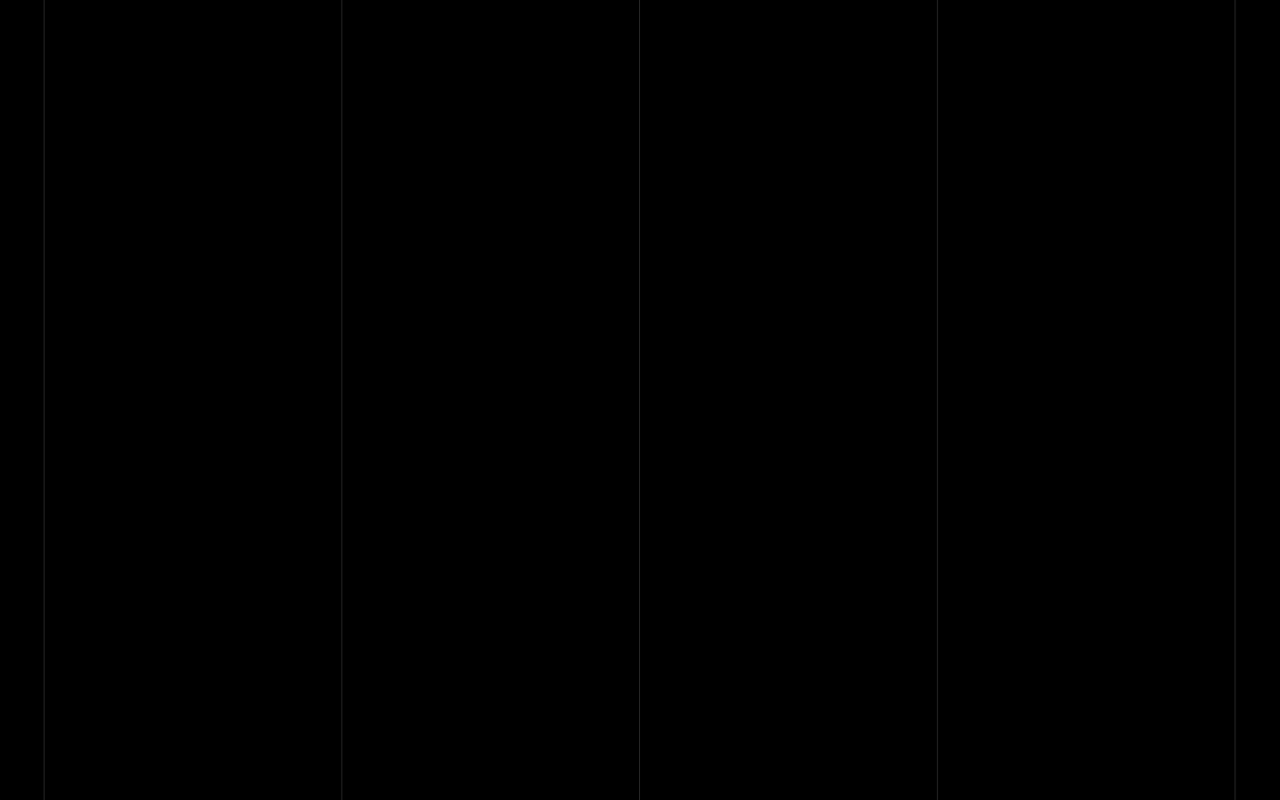
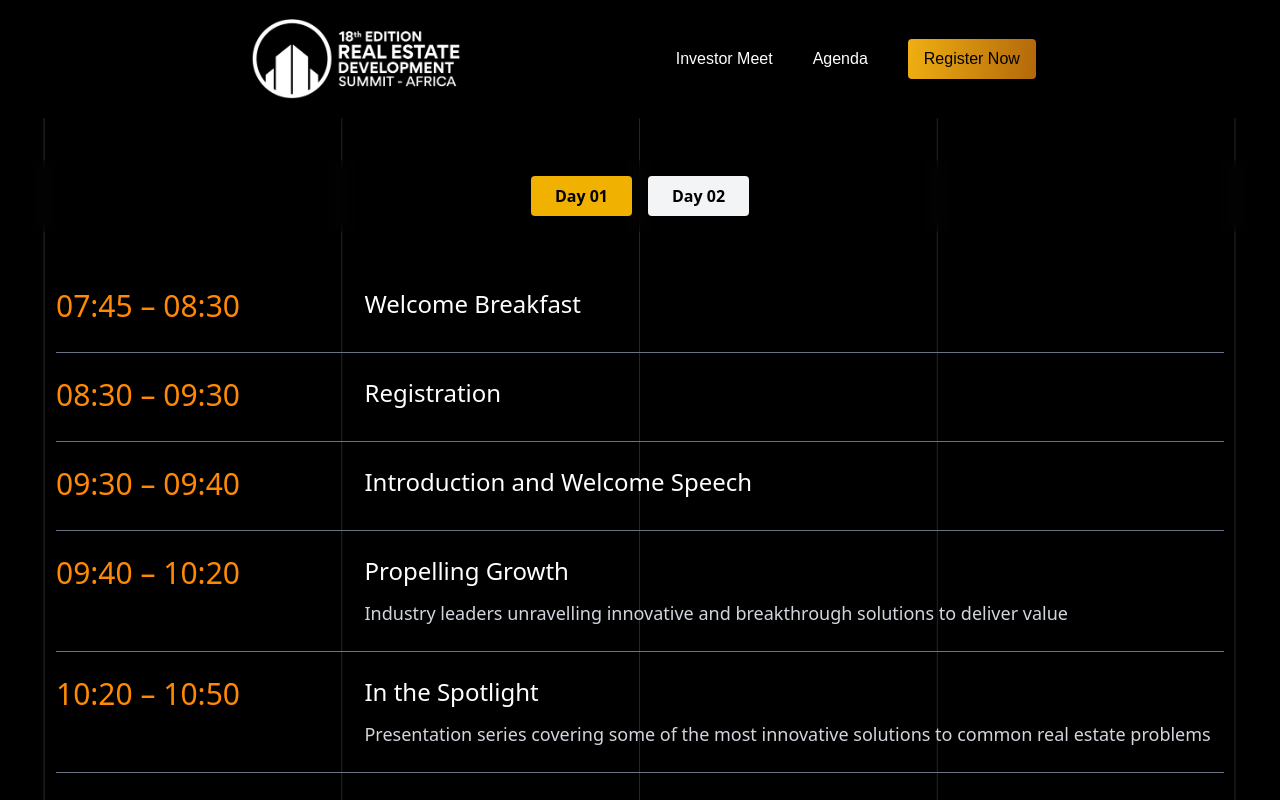
Before and after one commit to Sasmita-Netsquare/18th-REDS, a React (Vite) app: page /agenda in a window 1280 px wide. Before the commit this address had no page. Shown: the top 800 px of the page. Built offline with nearby package versions, Linux system fonts and the light colour scheme; a web font is replaced by a local one.

Commit message:
agenda content added

```diff
--- a/src/App.tsx
+++ b/src/App.tsx
@@ -1,5 +1,6 @@
 import { Route, Routes } from "react-router-dom";
 import PublicLayout from "./layouts/PublicLayout";
+import AgendaPage from "./pages/AgendaPage";
 import HomePage from "./pages/HomePage";
 
 const App = () => {
@@ -7,6 +8,7 @@ const App = () => {
     <Routes>
       <Route element={<PublicLayout />}>
         <Route path="/" element={<HomePage />} />
+        <Route path="/agenda" element={<AgendaPage />} />
       </Route>
     </Routes>
   );
--- a/src/index.css
+++ b/src/index.css
@@ -15,8 +15,8 @@ html,
 body {
   margin: 0;
   padding: 0;
-  @apply min-h-screen overflow-x-hidden;
-  overflow-y: auto;
+  /* @apply min-h-screen overflow-x-hidden; */
+  /* overflow-y: auto; */
   background-attachment: fixed;
   background-image: url("/backgroundImage.png");
   background-size: cover;
@@ -24,12 +24,13 @@ body {
   background-position: center;
   font-family: "Suisse Int'l", sans-serif;
   color: #ffffff; /* Optional: make text white to contrast with black bg */
-  overscroll-behavior-y: none;
+  /* overscroll-behavior-y: none; */
 }
 
 @layer components {
   .main-container {
-    @apply mx-auto max-w-screen overflow-hidden w-full px-[0.75rem] md:px-[1.560rem] lg:px-[3.260rem] 2xl:px-[3.8rem];
+    /* @apply mx-auto max-w-screen w-full overflow-hidden px-[0.75rem] md:px-[1.560rem] lg:px-[3.260rem] 2xl:px-[3.8rem]; */
+    @apply mx-auto max-w-screen w-full px-[0.75rem] md:px-[1.560rem] lg:px-[3.260rem] 2xl:px-[3.8rem];
   }
   .no-scrollbar::-webkit-scrollbar {
     display: none;
--- a/src/layouts/Header.tsx
+++ b/src/layouts/Header.tsx
@@ -39,7 +39,7 @@ const Header = () => {
           <a href="#" className="hover:text-yellow-500 text-white">
             Investor Meet
           </a>
-          <a href="#" className="hover:text-yellow-500 text-white">
+          <a href="/agenda" className="hover:text-yellow-500 text-white">
             Agenda
           </a>
           {/* <a href="#" className="hover:text-yellow-500 text-white">
--- /dev/null
+++ b/src/pages/AgendaPage.tsx
@@ -0,0 +1,176 @@
+import { useState } from "react";
+
+const agendaData = {
+  day1: [
+    { time: "07:45 – 08:30", title: "Welcome Breakfast" },
+    { time: "08:30 – 09:30", title: "Registration" },
+    { time: "09:30 – 09:40", title: "Introduction and Welcome Speech" },
+    {
+      time: "09:40 – 10:20",
+      title: "Propelling Growth",
+      description:
+        "Industry leaders unravelling innovative and breakthrough solutions to deliver value",
+    },
+    {
+      time: "10:20 – 10:50",
+      title: "In the Spotlight",
+      description:
+        "Presentation series covering some of the most innovative solutions to common real estate problems",
+    },
+    {
+      time: "10:50 - 11:00",
+      title: "Photo Session",
+    },
+    {
+      time: "11:00 - 11:20",
+      title: "Coffee Break",
+    },
+    {
+      time: "11:20 - 11:55",
+      title: "In the Spotlight",
+      description:
+        "Presentation series covering some of the most innovative solutions to common real estate problems",
+    },
+    {
+      time: "11:55 - 12:00",
+      title: "Stretch Session by Technogym",
+      description:
+        "A fun fitness session helping you relax on the go",
+    },
+    {
+      time: "12:00 - 12:05",
+      title: "Introduction to GBB Signature Meetings",
+      description:
+        "A run through of the pre-arranged face-to-face meetings ensuring you get the best for your time",
+    },
+    {
+      time: "12:05 – 14:00",
+      title: "Meetings 1-5",
+    },
+    {
+      time: "14:00 – 15:15",
+      title: "Networking Luncheon",
+    },
+    {
+      time: "15:15 – 16:00",
+      title: "Design Outlook: What's shaping the future?",
+      description:"Dive into the latest design trends and innovative approaches to cater to myriad of design demands"
+    },
+    {
+      time: "16:00 – 18:00",
+      title: "Meetings 6-10"
+    },
+    {
+      time: "18:00 - 19:30",
+      title: "Unwinding Break"
+    },
+    {
+      time: "19:30 - 23:00",
+      title: "Cocktail Dinner"
+    },
+  ],
+  day2: [
+    { time: "08:30 - 09:30", title: "Registration & Recap" },
+    { time: "09:30 – 09:45", title: "Realty Check",
+      description:"A presentation on the latest market insights from across the continent"
+    },
+    {
+      time: "9:45 – 10:30",
+      title: "African Real Estate: Identifying Opportunity, Tranforming Realty",
+      description:
+        "A panel of market leaders addressing where the future of investment and development is heading and ways to realize Africa’s fullest potential",
+    },
+    {
+      time: "10:30 – 10:50",
+      title: "Coffee Break"
+    },
+    {
+      time: "10:50 – 11:10",
+      title: "Case Study: Visionaries of Africa Risen",
+      description:"A deep dive into the visionary projects that are heightening global interest in the continent"
+    },
+    {
+      time: "11:10 - 13:00",
+      title: "Meetings 11 - 15",
+    },
+    {
+      time: "13:00 - 13:50",
+      title: "GBB Connect",
+      description:"Time to meet more clients and expand network for more opportunities."
+    },
+    {
+      time: "13:50 - 14:00",
+      title: "Closing Remarks & Feedback",
+    },
+    {
+      time: "14:00 - 16:00",
+      title: "Networking Luncheon",
+    },
+    {
+      time: "16:00 - 17:30",
+      title: "Investor Spotlight",
+      description:"Get to know the Investors!"
+    },
+    {
+      time: "17:30 - 19:00",
+      title: "Investor Connect",
+      description:"A fast – paced networking session where key players mutually expore new ventures"
+    },
+    {
+      time: "19:00 - 22:00",
+      title: "Closing Dinner",
+    },
+  ],
+};
+
+export default function AgendaPage() {
+  const [activeDay, setActiveDay] = useState<"day1" | "day2">("day1");
+
+  const agenda = agendaData[activeDay];
+
+  return (
+    <div className="main-container text-white px-4 py-10 font-sans mt-30" id="hero">
+      {/* Tabs */}
+    <div className="flex justify-center space-x-4 mb-8 sticky top-0 z-50 backdrop-blur py-4">
+      <button
+        onClick={() => setActiveDay("day1")}
+        className={`px-6 py-2 font-semibold rounded cursor-pointer transition ${
+          activeDay === "day1"
+            ? "bg-yellow-500 text-black"
+            : "bg-gray-100 text-black"
+        }`}
+      >
+        Day 01
+      </button>
+      <button
+        onClick={() => setActiveDay("day2")}
+        className={`px-6 py-2 font-semibold rounded cursor-pointer transition ${
+          activeDay === "day2"
+            ? "bg-yellow-500 text-black"
+            : "bg-gray-100 text-black"
+        }`}
+      >
+        Day 02
+      </button>
+    </div>
+
+      {/* Agenda List */}
+      <div className="divide-y divide-gray-500 px-10">
+        {agenda.map((item, index) => (
+          <div key={index} className="py-6 flex lg:flex-row flex-col lg:space-x-20 w-full">
+            <div className="text-orange-400 text-3xl mb-1 lg:w-[21%]">
+              {item.time}
+            </div>
+            <div className="lg:w-[79%] flex flex-col gap-2">
+            <div className="text-white text-2xl">{item.title}</div>
+            {item.description && (
+              <div className="text-gray-300 mt-1 text-lg">{item.description}</div>
+            )}
+          </div>
+            </div>
+
+        ))}
+      </div>
+    </div>
+  );
+}
```
